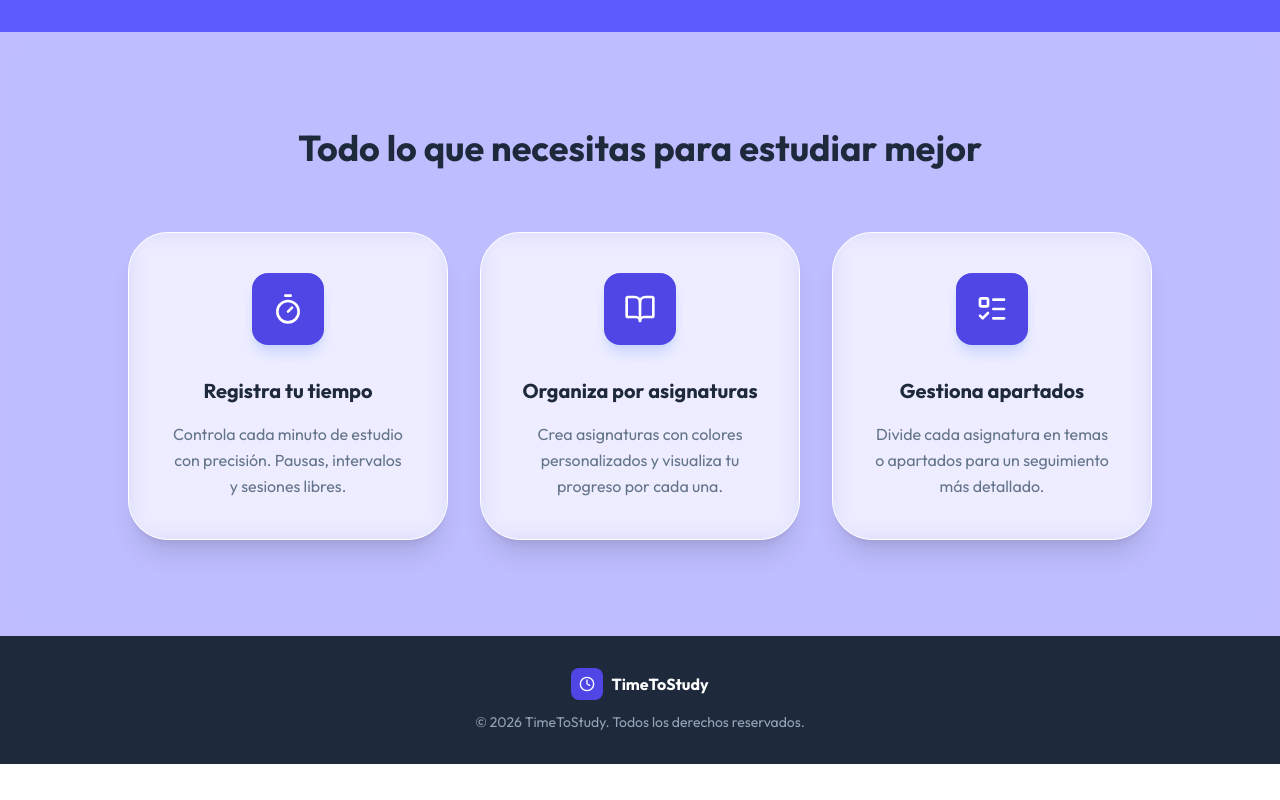
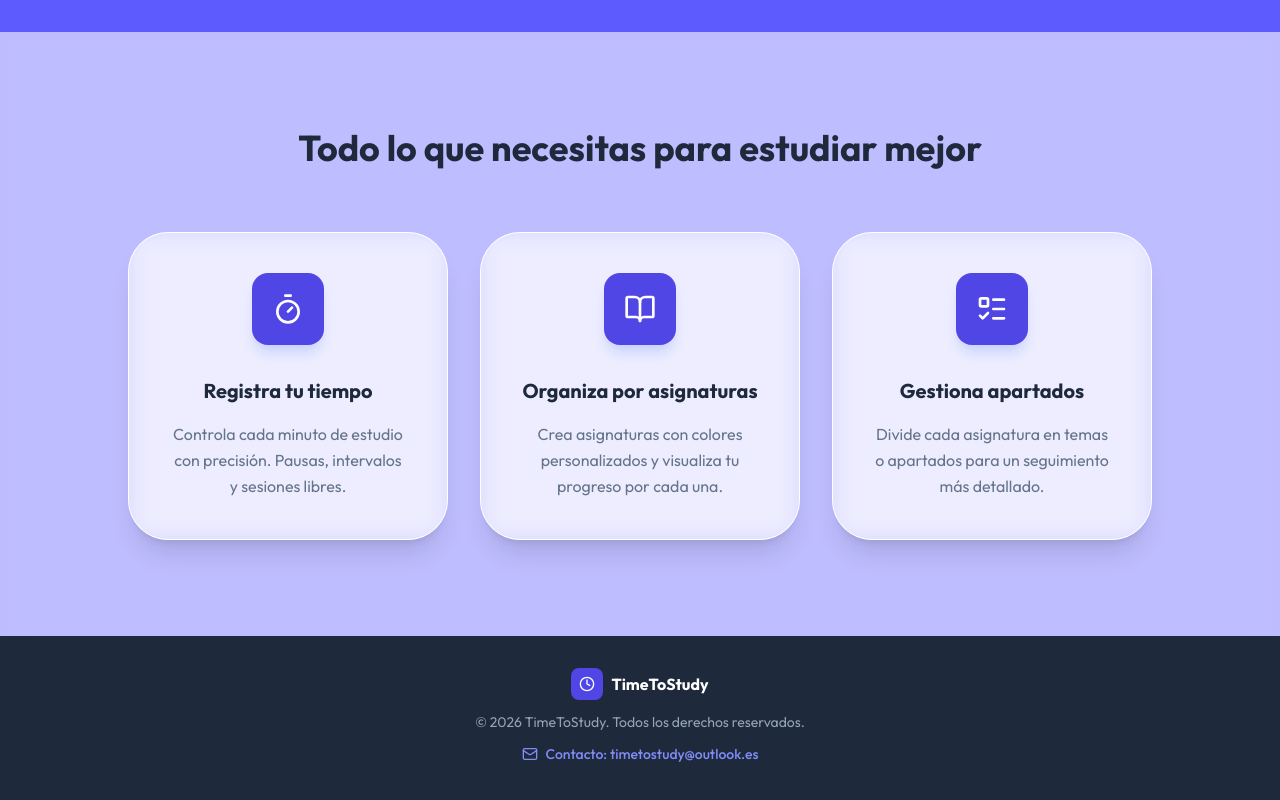
Before and after one commit to pablolopezAS/time-tostudy, a React (Vite) app: page / in a window 1280 px wide. Shown: the part 832-1632 px from the top of the page. Before the commit the page ends 1596 px from the top, so only its background shows below. Built offline with nearby package versions, Linux system fonts and the light colour scheme; no server answers.

Commit message:
Update print statement from 'Hello' to 'Goodbye'

```diff
--- a/components/WelcomeView.tsx
+++ b/components/WelcomeView.tsx
@@ -300,9 +300,16 @@ const WelcomeView: React.FC<WelcomeViewProps> = ({ onAuthSuccess }) => {
                     </div>
                     <span className="text-white font-bold">TimeToStudy</span>
                 </div>
-                <p className="text-slate-400 text-sm">
+                <p className="text-slate-400 text-sm mb-3">
                     © {new Date().getFullYear()} TimeToStudy. Todos los derechos reservados.
                 </p>
+                <a
+                    href="mailto:timetostudy@outlook.es"
+                    className="inline-flex items-center gap-2 text-indigo-400 hover:text-indigo-300 text-sm font-medium transition-colors"
+                >
+                    <Mail size={16} />
+                    Contacto: timetostudy@outlook.es
+                </a>
             </footer>
 
             {/* Auth Modal */}
@@ -453,6 +460,9 @@ const WelcomeView: React.FC<WelcomeViewProps> = ({ onAuthSuccess }) => {
                             <p className="text-slate-500 text-sm font-medium leading-relaxed mb-2">
                                 Te hemos enviado un correo de confirmación desde <span className="text-indigo-600 font-bold">timetostudy@outlook.es</span>.
                             </p>
+                            <p className="text-slate-500 text-sm font-medium leading-relaxed mb-2">
+                                El correo puede tardar unos minutos en llegar.
+                            </p>
                             <p className="text-slate-500 text-sm font-medium leading-relaxed mb-8">
                                 Si no encuentras el correo, revisa la carpeta de <span className="text-amber-600 font-bold">SPAM</span>.
                             </p>
```
